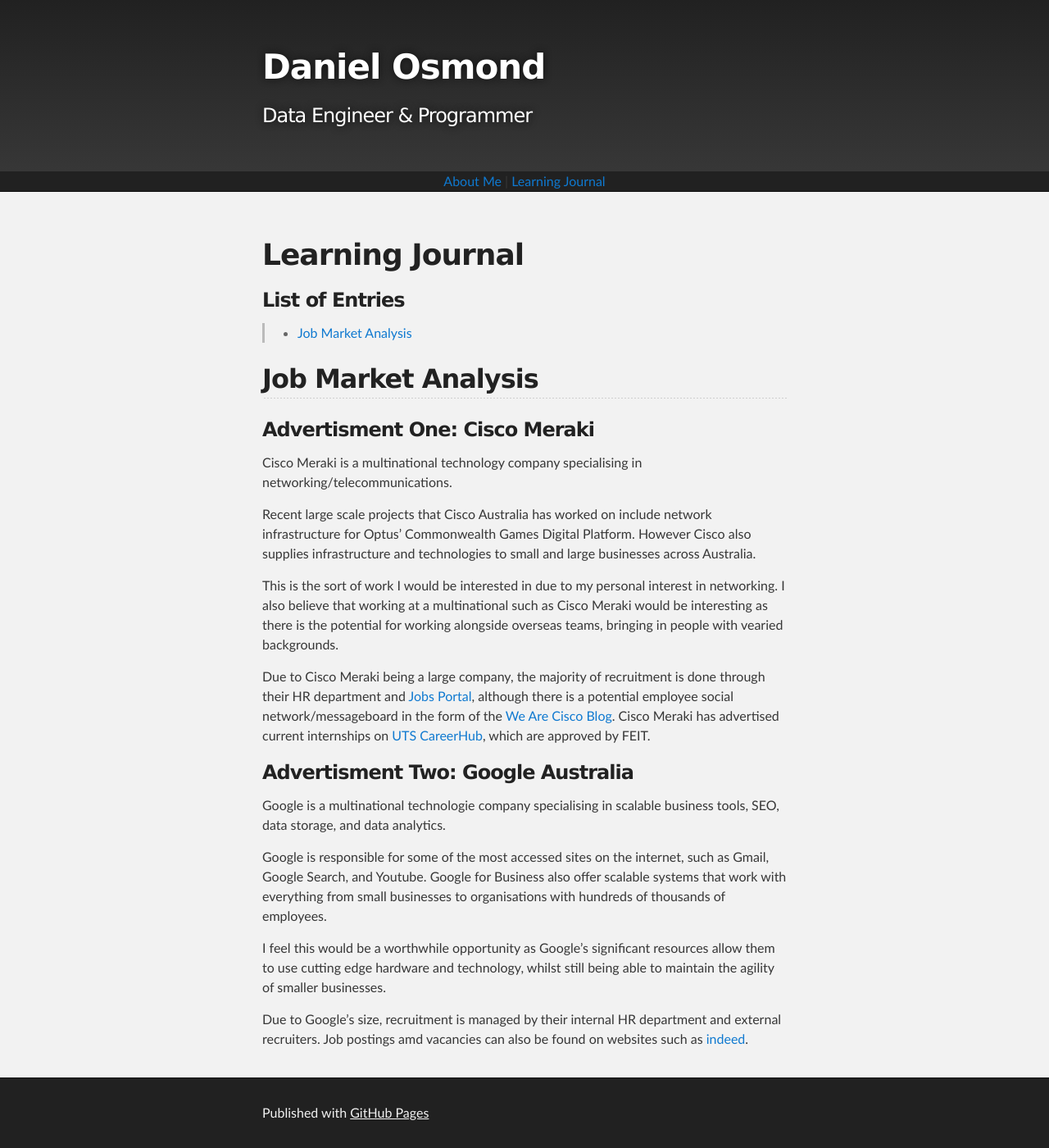
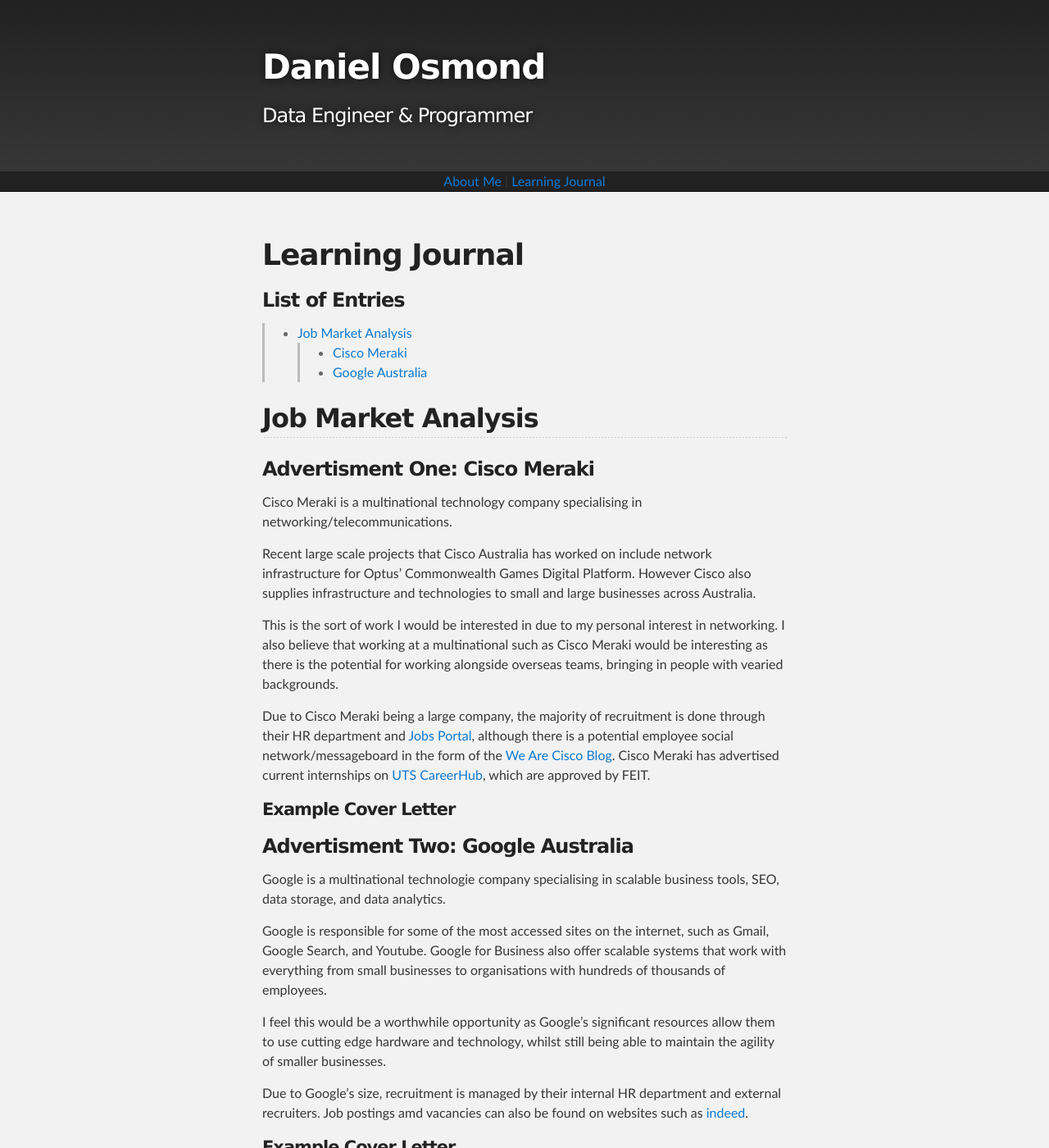
Before and after one commit to 13197963/13197963.github.io, a Jekyll site: the page built from learnJournal.md, in a window 1280 px wide and 1400 px high. Shown: the whole window at 82% size. Built offline with Jekyll 4.4.1, drawn with Linux system fonts in a browser that asks for light colours; our own code applies the rules of GitHub Pages for plain Markdown files.

Commit message:
Update learnJournal.md

```diff
--- a/learnJournal.md
+++ b/learnJournal.md
@@ -5,6 +5,9 @@ layout: default
 
 ### List of Entries
 >- [Job Market Analysis](./learnJournal.md#job-market-analysis)
+    >- [Cisco Meraki](./learnJournal.md#advertisment-one-cisco-meraki)
+    >- [Google Australia](./learnJournal.md#advertisment-two-google-australia)
+
 
 
 ## Job Market Analysis
@@ -21,6 +24,7 @@ This is the sort of work I would be interested in due to my personal interest in
 Due to Cisco Meraki being a large company, the majority of recruitment is done through their HR department and [Jobs Portal](https://jobs.cisco.com/), although there is a potential employee social network/messageboard in the form of the [We Are Cisco Blog](https://www.cisco.com/c/en/us/about/careers/we-are-cisco/social-and-blog.html).
 Cisco Meraki has advertised current internships on [UTS CareerHub](https://careerhub.uts.edu.au/students/jobs/detail/4657200/network-support-engineer-inter), which are approved by FEIT.
 
+#### Example Cover Letter
 
 
 ### Advertisment Two: Google Australia
@@ -31,3 +35,6 @@ Google is responsible for some of the most accessed sites on the internet, such
 I feel this would be a worthwhile opportunity as Google's significant resources allow them to use cutting edge hardware and technology, whilst still being able to maintain the agility of smaller businesses.
 
 Due to Google's size, recruitment is managed by their internal HR department and external recruiters. Job postings amd vacancies can also be found on websites such as [indeed](https://au.indeed.com/viewjob?jk=ae309f500ef5a588&tk=1d1simcu4107j003&from=serp&vjs=3).
+
+
+#### Example Cover Letter
```
